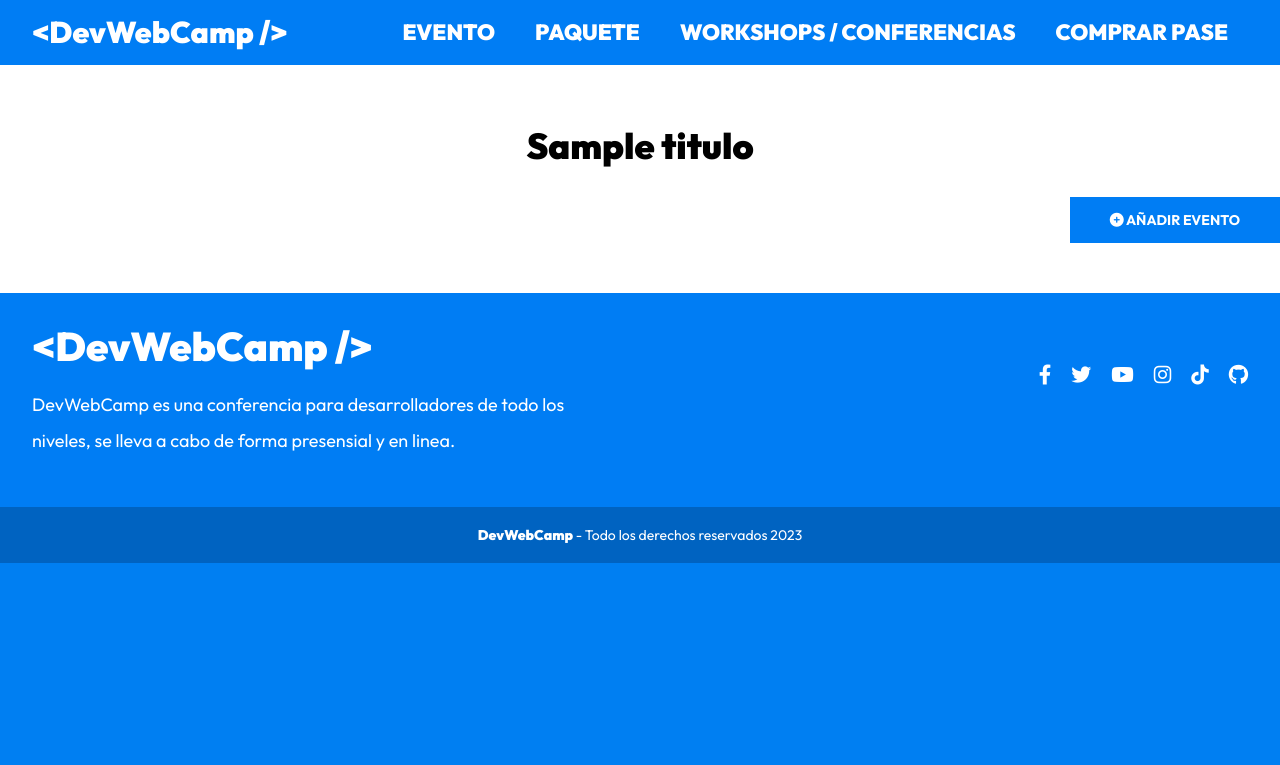
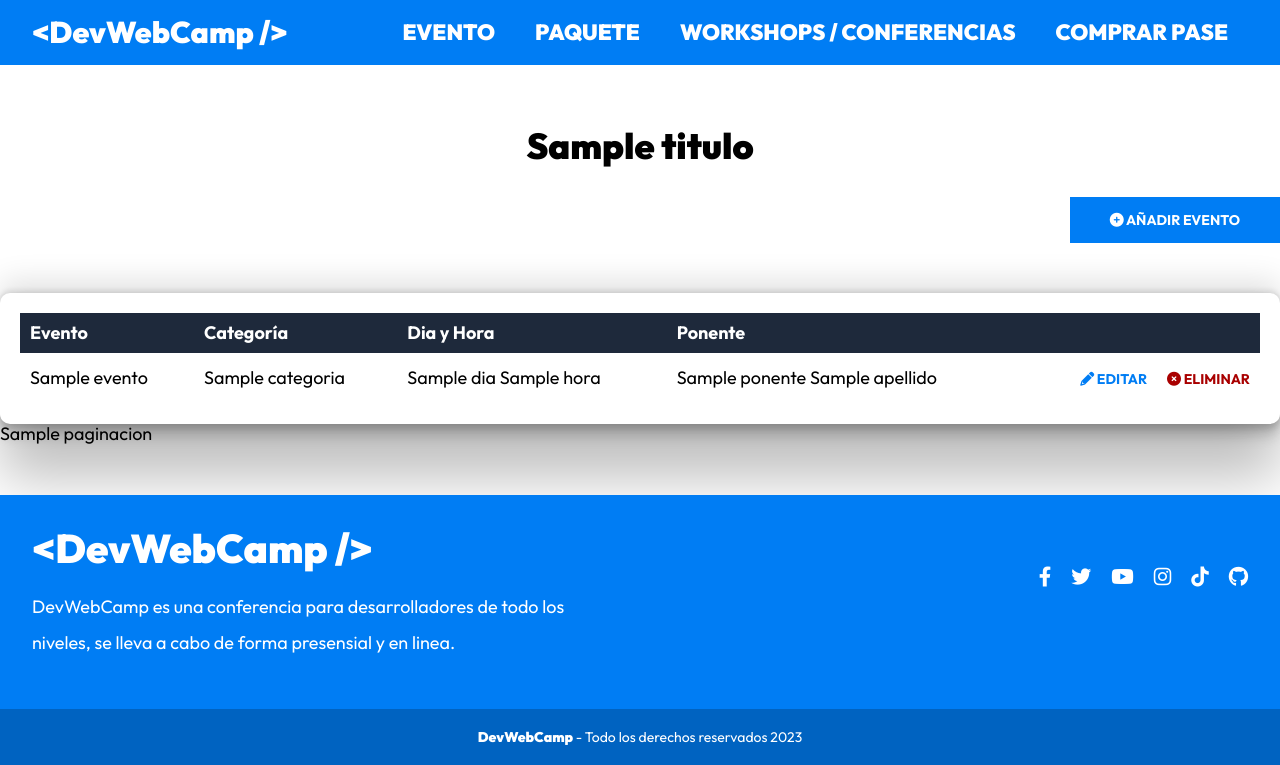
Before and after one commit to thomy2333/DevWeb, a PHP site: template views/admin/eventos/index.php in a window 1280 px wide. Shown: the part 600-1365 px from the top of the page. Before the commit the page ends 1163 px from the top, so only its background shows below. Run offline with PHP 8.4, Linux system fonts and the light colour scheme; the template is opened without the code that fills it: most values are stand-ins (such as "Sample title", 1, 10 or a date in 2020); some libraries are stand-ins or nearby versions.

Commit message:
Changes to be committed:

```diff
--- a/models/Evento.php
+++ b/models/Evento.php
@@ -14,6 +14,10 @@ class Evento extends ActiveRecord {
     public $dia_id;
     public $hora_id;
     public $ponente_id;
+    public $categoria;
+    public $dia;
+    public $hora;
+    public $ponente;
 
     public function __construct($args = [])
     {
--- a/public/index.php
+++ b/public/index.php
@@ -50,9 +50,13 @@ $router->post('/admin/ponentes/eliminar', [PonentesController::class, 'eliminar'
 $router->get('/admin/eventos', [Eventocontroller::class, 'index']);
 $router->get('/admin/eventos/crear', [Eventocontroller::class, 'crear']);
 $router->post('/admin/eventos/crear', [Eventocontroller::class, 'crear']);
+$router->get('/admin/eventos/editar', [Eventocontroller::class, 'editar']);
+$router->post('/admin/eventos/editar', [Eventocontroller::class, 'editar']);
+$router->post('/admin/eventos/eliminar', [Eventocontroller::class, 'eliminar']);
 
 $router->get('/api/eventos-horario', [APIEventos::class, 'index']);
 $router->get('/api/ponentes', [APIPonentes::class, 'index']);
+$router->get('/api/ponente', [APIPonentes::class, 'ponente']);
 
 $router->get('/admin/registrados', [Registradoscontroller::class, 'index']);
 $router->get('/admin/regalos', [RegalosController::class, 'index']);
--- a/views/admin/eventos/index.php
+++ b/views/admin/eventos/index.php
@@ -6,3 +6,59 @@
         Añadir Evento
     </a>
 </div>
+
+<div class="dashboard__contenedor">
+    <?php if(!empty($eventos)) { ?>
+        <table class="table">
+            <thead class="table__thead">
+                <tr>
+                    <th scope="col" class="table__th">Evento</th>
+                    <th scope="col" class="table__th">Categoría</th>
+                    <th scope="col" class="table__th">Dia y Hora</th>
+                    <th scope="col" class="table__th">Ponente</th>
+                    <th scope="col" class="table__th"></th>
+                </tr>
+            </thead>
+
+            <tbody class="table__tbody">
+                <?php foreach($eventos as $evento) { ?>
+                    <tr class="table__tr">
+                        <td class="table__td">
+                            <?php echo $evento->nombre; ?>
+                        </td>
+                        <td class="table__td">
+                            <?php echo $evento->categoria->nombre; ?>
+                        </td>
+                        <td class="table__td">
+                            <?php echo $evento->dia->nombre . " " . $evento->hora->hora; ?>
+                        </td>
+                        <td class="table__td">
+                            <?php echo $evento->ponente->nombre . " " . $evento->ponente->apellido; ?>
+                        </td>
+                        <td class="table__td--acciones">
+                            <a class="table__accion table__accion--editar" href="/admin/eventos/editar?id=<?php echo $evento->id; ?>">
+                                <i class="fa-solid fa-pencil"></i>
+                                Editar
+                            </a>
+
+                            <form method="POST" action="/admin/eventos/eliminar" class="table__formulario">
+                                <input type="hidden" name="id" value="<?php echo $evento->id; ?>">
+                                <button class="table__accion table__accion--eliminar" type="submit">
+                                    <i class="fa-solid fa-circle-xmark"></i>
+                                    Eliminar
+                                </button>
+                            </form>
+                        </td>
+                    </tr>
+
+                <?php } ?>
+            </tbody>
+        </table>
+    <?php } else { ?>
+        <p class="text-center">No Hay Eventos Aún</p>
+    <?php } ?>
+</div>
+
+<?php
+    echo $paginacion;
+?>
```
Also changed, not shown: controllers/APIPonentes.php (+13 -0 lines), controllers/EventoController.php (+109 -1 lines), controllers/PonentesController.php (+5 -7 lines), src/js/ponentes.js (+23 -1 lines), views/admin/eventos/editar.php (added, +19 -0 lines), public/build/js/bundle.min.js, 1 other file.
